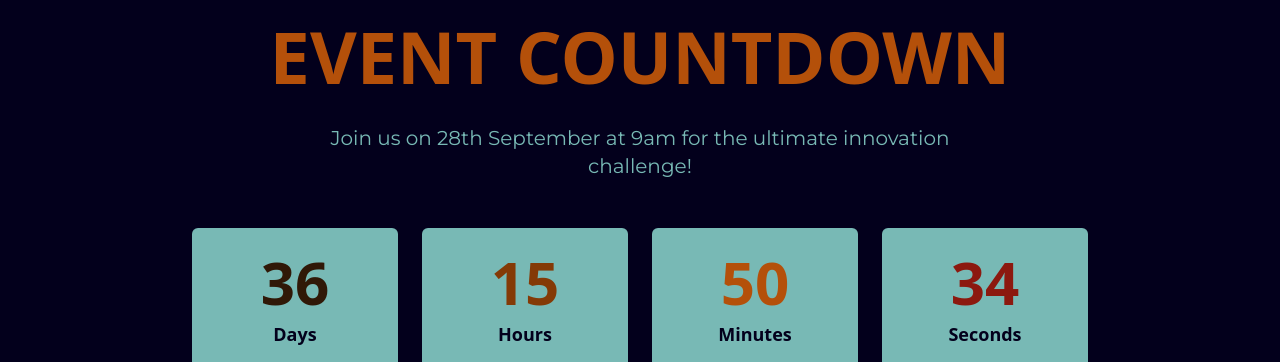
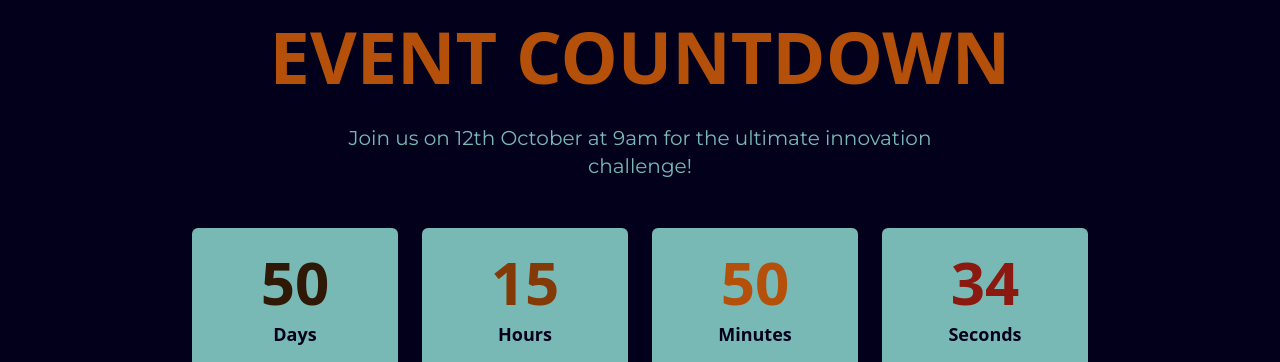
Before and after one commit to Slip2188/br1dge-hackathon, a React (Vite) app: page / in a window 1280 px wide. Shown: the part 860-1222 px from the top of the page. Built offline with nearby package versions, Linux system fonts and the light colour scheme; a web font is replaced by a local one.

Commit message:
Update #1

```diff
--- a/src/components/Countdown.tsx
+++ b/src/components/Countdown.tsx
@@ -11,7 +11,7 @@ export default function Countdown() {
 
   useEffect(() => {
     // Set hackathon date to 30 days from now for demo
-    const hackathonDate = new Date("September 28, 2025 09:00:00");
+    const hackathonDate = new Date("October 12, 2025 09:00:00");
 
     const updateCountdown = () => {
       const now = new Date().getTime();
@@ -44,7 +44,7 @@ export default function Countdown() {
         </div>
 
         <p className="text-xl text-[#78b9b5] mb-12 max-w-2xl mx-auto font-Montserrat">
-          Join us on 28th September at 9am for the ultimate innovation challenge!
+          Join us on 12th October at 9am for the ultimate innovation challenge!
         </p>
 
         <div className="grid grid-cols-2 md:grid-cols-4 gap-6 max-w-4xl mx-auto">
--- a/src/components/Sponsors.tsx
+++ b/src/components/Sponsors.tsx
@@ -13,7 +13,7 @@ export default function Sponsors() {
     {
       tier: "NGO Sponsors",
       companies: [
-        { name: "Atharva Foundation", logo: AFLOGO, link:"https://www.instagram.com/atharva_d.bjp/" }
+        { name: "Atharva Foundation", logo: AFLOGO}
       ],
       color: "from-[#b4500a] to-[#843a06]",
       icon: Building2
@@ -60,7 +60,6 @@ export default function Sponsors() {
                 'grid-cols-2 md:grid-cols-4'
               } gap-6 max-w-4xl mx-auto`}>
                 {tier.companies.map((company, companyIndex) => (
-                  <a href={company.link} target="_blank">
                   <div
                     key={companyIndex}
                     className="bg-white/10 backdrop-blur-sm rounded-md p-6 hover:transform hover:scale-105 transition-all duration-300 w-50"
@@ -70,7 +69,6 @@ export default function Sponsors() {
                       {company.name}
                     </h4>
                   </div>
-                  </a>
                 ))}
               </div>
             </div>
```
Also changed, not shown: src/assets/Rishikesh.jpg (added). Lines whose indentation alone changed are shown as unchanged.
